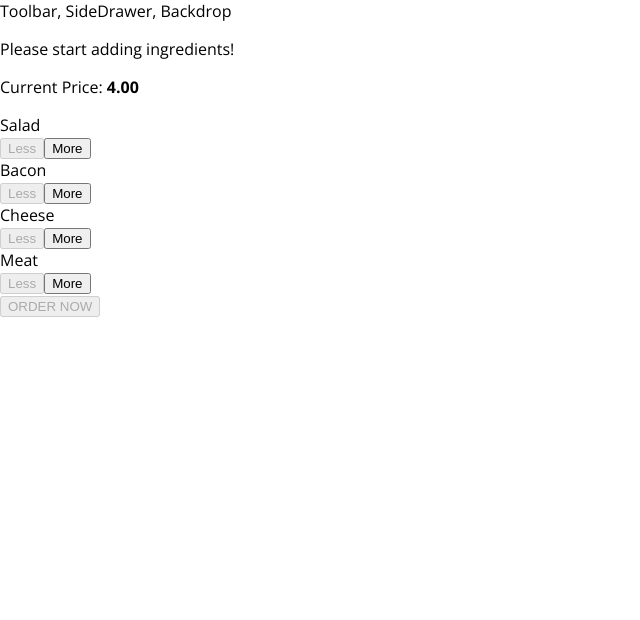
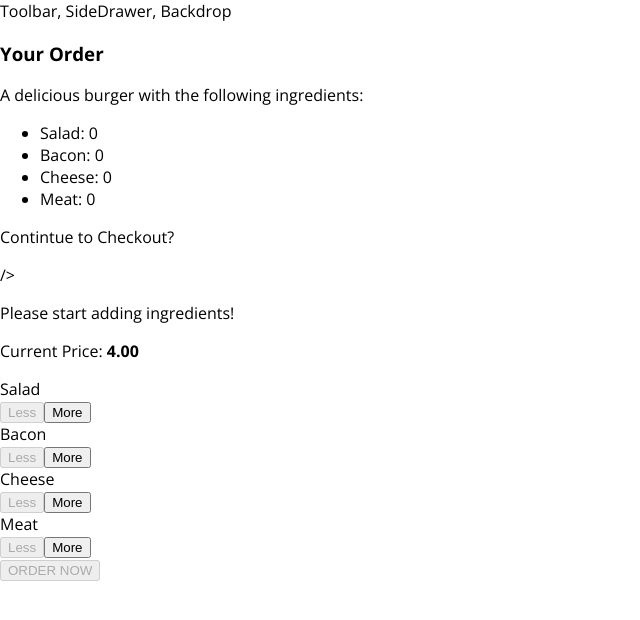
Before and after one commit to YvCodeHong/Burger_Project, a React app: page / in a window 1280 px wide. Shown: the top 620 px of the page, without its empty margins (0-640 px from the left). Built offline with nearby package versions, Linux system fonts and the light colour scheme.

Commit message:
add order summary model

```diff
--- /dev/null
+++ b/src/components/Burger/OrderSummary/OrderSummary.js
@@ -0,0 +1,27 @@
+import React from 'react';
+
+import Aux from '../../../hoc/Aux';
+
+const orderSummary = (props) => {
+   const ingredientSummary = Object.keys(props.ingredients)
+        .map(igKey => {
+            return (
+             <li key={igKey}>
+                <span style={{ textTransform: 'capitalize'}}>{igKey}</span>: {props.ingredients[igKey]}
+        </li>);
+        });
+
+
+    return(
+        <Aux>
+            <h3>Your Order</h3>
+            <p>A delicious burger with the following ingredients:</p>
+            <ul>
+                {ingredientSummary}
+            </ul>
+            <p>Contintue to Checkout?</p>
+        </Aux>
+    );
+};
+
+export default orderSummary;
--- /dev/null
+++ b/src/components/UI/Model /Model.css
@@ -0,0 +1,20 @@
+.Modal {
+    position: fixed;
+    z-index: 500;
+    background-color: white;
+    width: 70%;
+    border: 1px solid #ccc;
+    box-shadow: 1px 1px 1px black;
+    padding: 16px;
+    left: 15%;
+    top: 30%;
+    box-sizing: border-box;
+    transition: all 0.3s ease-out;
+}
+
+@media (min-width: 600px) {
+    .Modal {
+        width: 500px;
+        left: calc(50% - 250px);
+    }
+}
--- /dev/null
+++ b/src/components/UI/Model /Model.js
@@ -0,0 +1,11 @@
+import React from 'react';
+
+import classes from './Model.css';
+
+const modal = (props) => (
+    <div className={classes.Modal}>
+        {props.children}
+    </div>
+);
+
+export default modal;
--- a/src/containers/BurgerBuilder/BurgerBuilder.js
+++ b/src/containers/BurgerBuilder/BurgerBuilder.js
@@ -3,6 +3,9 @@
 import Aux from '../../hoc/Aux';
 import Burger from '../../components/Burger/Burger';
 import BuildControls from '../../components/Burger/BuildControls/BuildControls';
+import Modal from '../../components/UI/Model /Model';
+import OrderSummary from '../../components/Burger/OrderSummary/OrderSummary';
+
 
 const INGREDIENT_PRICES = {
     salad: 0.5,
@@ -77,6 +80,9 @@
         // {salad: true, meat: false, ...}
         return (
             <Aux>
+                <Modal>
+                    <OrderSummary ingredients={this.state.ingredients}  />
+                </Modal>/>
                 <Burger ingredients={this.state.ingredients} />
                 <BuildControls
                     ingredientAdded={this.addIngredientHandler}
```
Also changed, not shown: src/components/UI/Backdrop/Backdrop.js (added).
